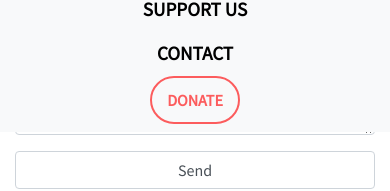
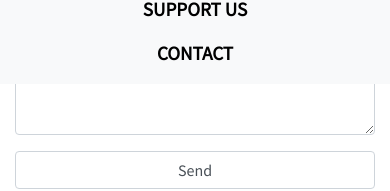
Before and after one commit to jawkha/glowing-guacamole, a React app: page /apply in a window 390 px wide. Shown: the part 181-372 px from the top of the page. Built offline with nearby package versions, Linux system fonts and the light colour scheme.

Commit message:
Donate button in navbar hidden for small screens

```diff
--- a/src/components/Header.js
+++ b/src/components/Header.js
@@ -31,7 +31,7 @@ const Header = () => {
             </NavLink>
 
 
-        <NavLink className="nav-item nav-link" to="/donate" className="btn btn-outline-danger">
+        <NavLink className="nav-item nav-link" to="/donate" className="btn btn-outline-danger d-none d-md-block">
           DONATE
         </NavLink>
       </nav>
```
Also changed, not shown: 1 other file (tests, documents, lock files or other folders).
